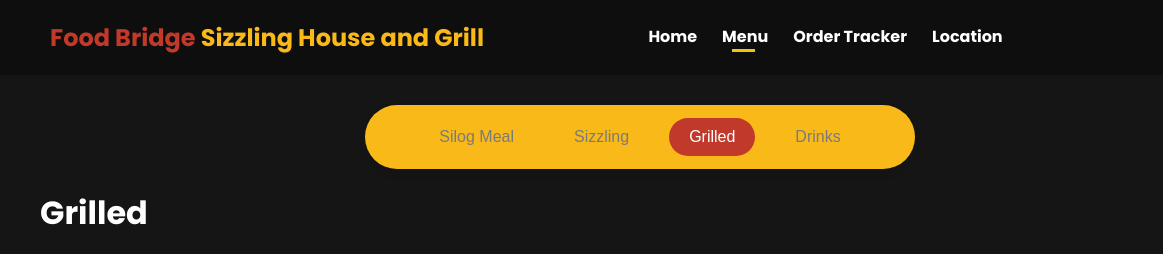
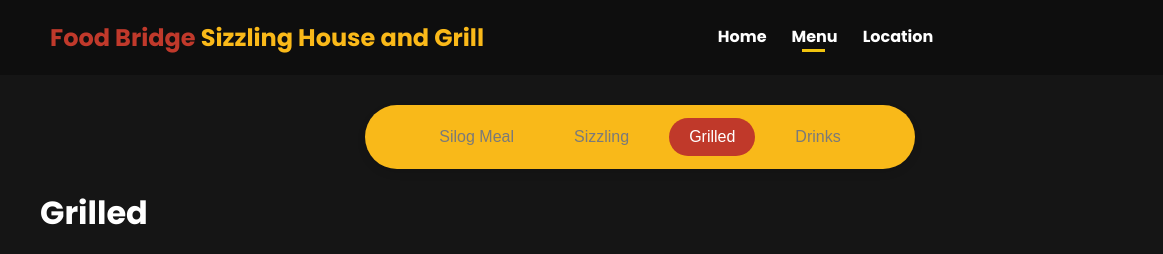
Before and after one commit to kristian03-design/ordering-system, a plain HTML site: page grilled.html in a window 1280 px wide. Shown: the top 254 px of the page, 0-1163 px from the left. Drawn offline with Linux system fonts and the light colour scheme.

Commit message:
Update grilled.html

```diff
--- a/grilled.html
+++ b/grilled.html
@@ -84,7 +84,6 @@
     <ul class="nav-links">
       <li><a href="index.html">Home</a></li>
       <li><a href="menu.html" class="active">Menu</a></li>
-      <li><a href="ordertracker.html">Order Tracker</a></li>
       <li><a href="location.html">Location</a></li>
     </ul>
     <div class="icons">
```
